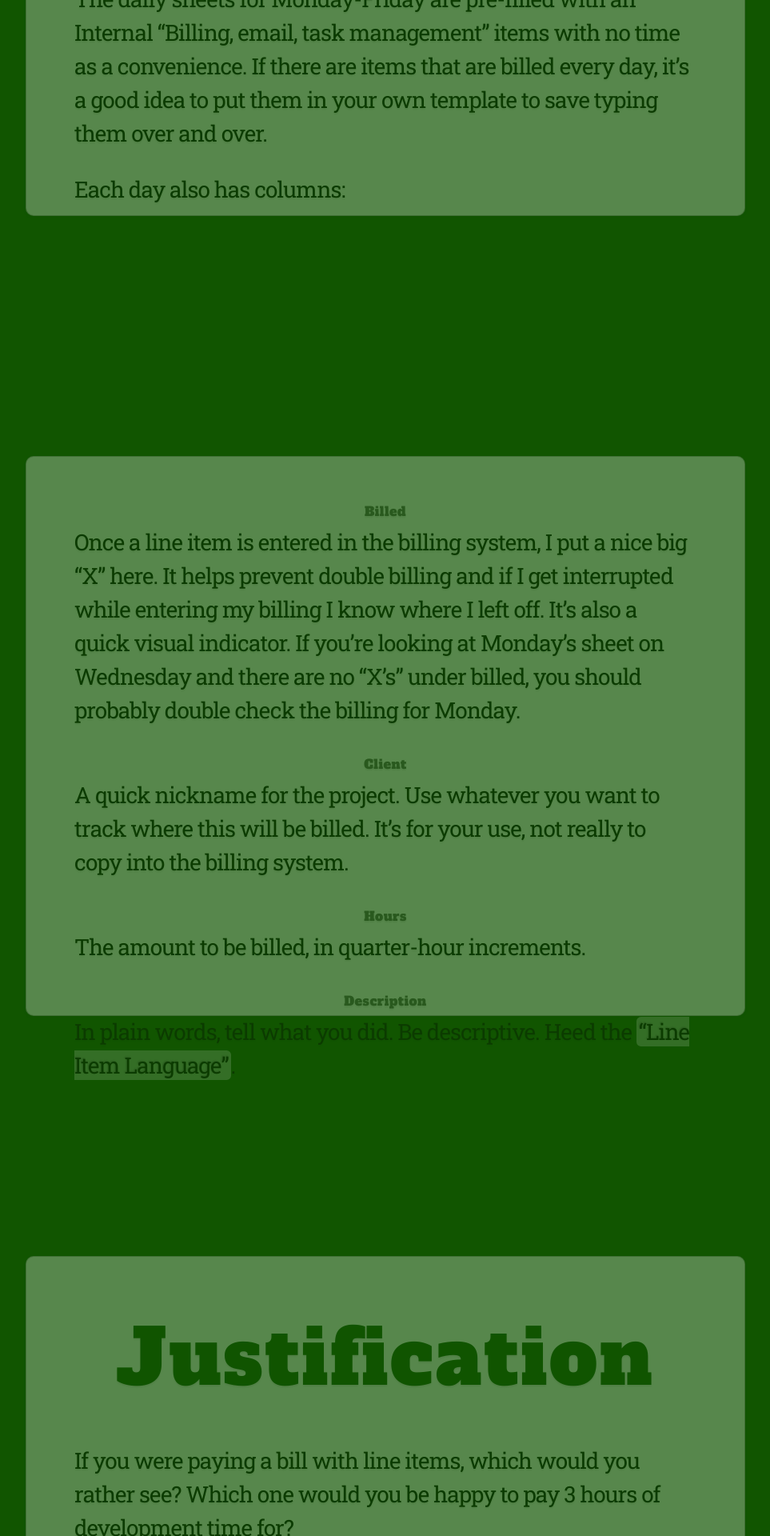
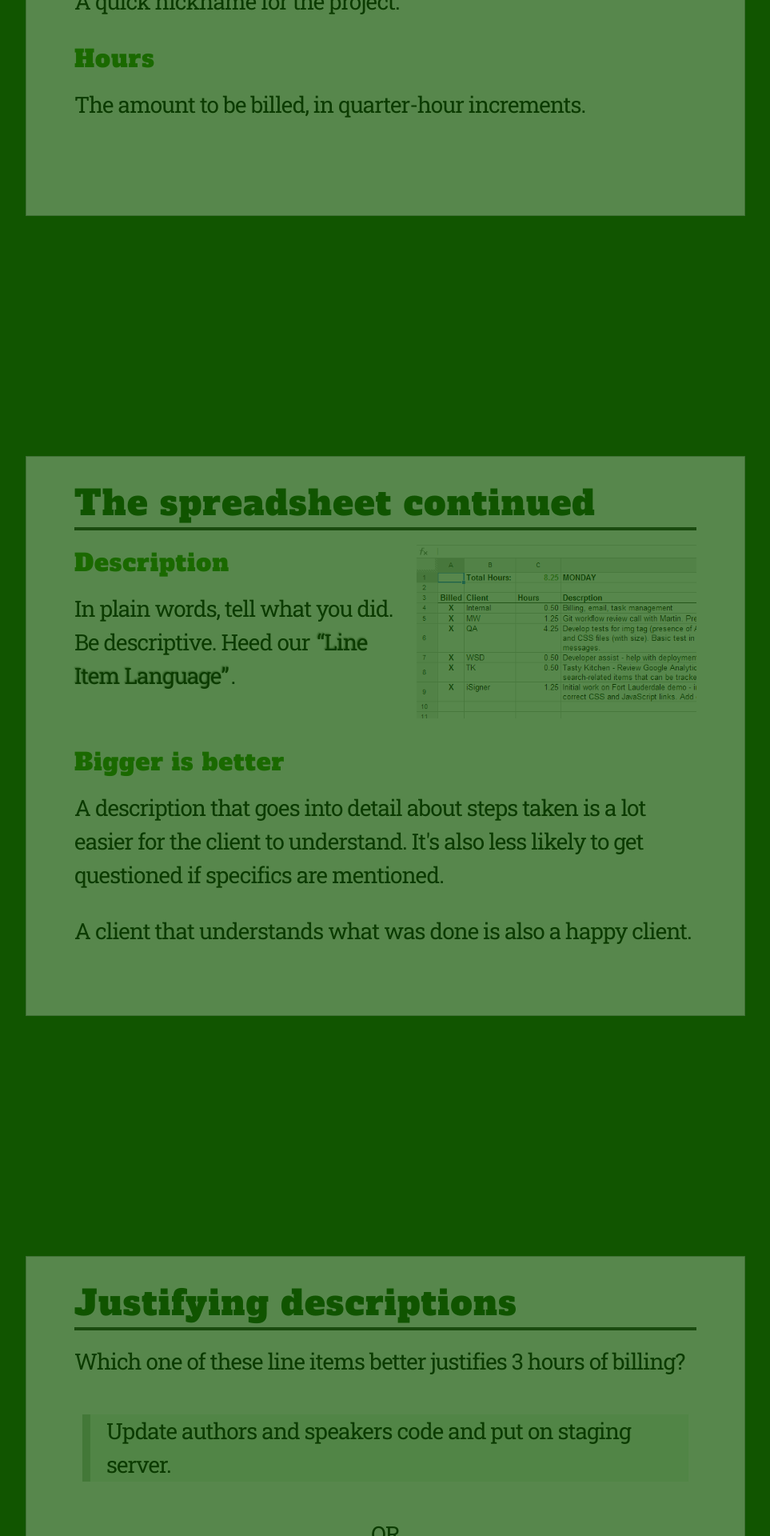
Before and after one commit to mospaw/impress.js-time-tracking-presentation, a PHP site: page / in a window 1280 px wide. Shown: the part 4480-6400 px from the top of the page at 80% size, without its empty margins (158-1121 px from the left). Run offline with PHP 8.4, Linux system fonts and the light colour scheme.

Commit message:
more progress

```diff
--- a/css/impress-demo.css
+++ b/css/impress-demo.css
@@ -39,12 +39,14 @@
     list-style: none;
 }
 blockquote, q {
-    quotes: none;
+    background: #e9f9e9;
+    border-left: 10px solid #bcb;
+    margin: 1.5em 10px;
+    padding: 0 20px;
 }
 blockquote:before, blockquote:after,
 q:before, q:after {
     content: '';
-    content: none;
 }
 
 table {
@@ -56,8 +58,13 @@
 body {
     font-family: 'Roboto Slab', serif;
     min-height: 740px;
+    background-color: #150;
+}
 
-    background: #150;
+div .background {
+    background-image: url(tiles.gif) repeat-x repeat-y ;
+    background-size: 100%;
+    background-repeat: repeat-x repeat-y;
 }
 
 
@@ -93,8 +100,8 @@
     padding: 10px 10px 0;
     margin: 20px auto;
 
-    border: 1px solid #E4C652;
-    border-radius: 10px;
+    border: 1px solid #130;
+
     background: #EEDC94;
 }
 
@@ -157,11 +164,10 @@
 
     background-color: white;
     border: 1px solid rgba(0, 0, 0, .3);
-    border-radius: 10px;
-    box-shadow: 0 2px 6px rgba(0, 0, 0, .1);
+
+    box-shadow: 0 2px 6px rgba(3px, 3px, 3px, .3);
 
     color: #300;
-    text-shadow: 0 2px 2px rgba(0, 0, 0, .1);
 
     font-family: 'Roboto Slab', serif;
     font-size: 30px;
@@ -187,6 +193,12 @@
 	margin-bottom: 28px;
     color: #000;
 }
+
+.slide p.small {
+    font-size: 21px;
+    line-height: 1.2;
+}
+
 
 .slide h1, .slide h2, .slide h3, .slide h4  {
     letter-spacing: .03em;
@@ -274,6 +286,11 @@
     float: right;
     margin: 0 0 20px 20px;
 }
+
+.slide img.border {
+    border: 2px solid black;
+}
+
 
 .slide p.img {
     text-align: center;
--- a/index.php
+++ b/index.php
@@ -17,7 +17,7 @@
     <link rel="apple-touch-icon" href="apple-touch-icon.png" />
 </head>
 <body class="impress-not-supported">
-
+<div class="background"></div>
 
 <div class="fallback-message">
     <p>Your browser <b>doesn't support the features required</b> by impress.js, so you are presented with a simplified version of this presentation.</p>
@@ -37,7 +37,6 @@
 	<h1 id="why">What is lazy?</h1>
 
 	<img class="hero" src="lazy.jpg" width="325">
-
 
 	<p>It is <i>NOT</i> sitting on a couch watching the world go by all day.</p>
 
@@ -66,8 +65,6 @@
 	<h2>Notes</h2>
 	<p>Crowd Favorite's Capsule <br>
 		&nbsp; &nbsp; - Or similar note editor</p>
-
-
 <?php slide_close(); ?>
 
 
@@ -87,87 +84,148 @@
 
 
 <?php slide_open(); ?>
-	<h2 id="the-spreadsheet">The spreadsheet</h2>
+	<h1 id="the-spreadsheet">The spreadsheet</h1>
 
-	<p>The spreadsheet linked above is a template and the core of how I track my work. I have honed it for more than a year to be a mean, lean time tracking machine. Please save your own copy before making changes.</p>
+	<img class="hero" src="spreadsheet.png" width="325">
+	<p>What the columns mean...<p>
 
-	<p>There are sheets for all 7 days of the week (just in case some weekend work sneaks in) and an “Hours Summary” sheet.</p>
+	<h2 id="billed">Billed</h2>
 
-	<p>The daily sheets for Monday-Friday are pre-filled with an Internal “Billing, email, task management” items with no time as a convenience. If there are items that are billed every day, it’s a good idea to put them in your own template to save typing them over and over.</p>
+	<p>"X" Once a line item is entered in the billing system</p>
 
-	<p>Each day also has columns:</p>
+	<h2 id="client">Client</h2>
+
+	<p>A quick nickname for the project.</p>
+
+	<h2 id="hours">Hours</h2>
+
+	<p>The amount to be billed, in quarter-hour increments.</p>
 
 <?php slide_close(); ?>
 
 
 <?php slide_open(); ?>
-	<h3 id="billed">Billed</h3>
+	<h1 id="the-spreadsheet2">The spreadsheet continued</h1>
 
-	<p>Once a line item is entered in the billing system, I put a nice big “X” here. It helps prevent double billing and if I get interrupted while entering my billing I know where I left off. It’s also a quick visual indicator. If you’re looking at Monday’s sheet on Wednesday and there are no “X’s” under billed, you should probably double check the billing for Monday.</p>
+	<img class="hero" src="spreadsheet.png" width="350">
+	<h2 id="description">Description</h2>
 
-	<h3 id="client">Client</h3>
+	<p>In plain words, tell what you did. Be descriptive. Heed our <a href="https://crowdfave.org/policies/billing-hours/">“Line Item Language”</a>.</p>
 
-	<p>A quick nickname for the project. Use whatever you want to track where this will be billed. It’s for your use, not really to copy into the billing system.</p>
+	<br>
 
-	<h3 id="hours">Hours</h3>
+	<h2 id="justification">Bigger is better</h2>
 
-	<p>The amount to be billed, in quarter-hour increments.</p>
+	<p>A description that goes into detail about steps taken is a lot easier for the client to understand. It's also less likely to get questioned
+		if specifics are mentioned.</p>
 
-	<h3 id="description">Description</h3>
-
-	<p>In plain words, tell what you did. Be descriptive. Heed the <a href="https://crowdfave.org/policies/billing-hours/">“Line Item Language”</a>.</p>
+	<p>A client that understands what was done is also a happy client.</p>
 <?php slide_close(); ?>
 
 
 <?php slide_open(); ?>
-	<h4 id="justification">Justification</h4>
+	<h1 id="the-spreadsheet3">Justifying descriptions</h1>
 
-	<p>If you were paying a bill with line items, which would you rather see? Which one would you be happy to pay 3 hours of development time for?</p>
+	<p>Which one of these line items better justifies 3 hours of billing?<p>
 
 	<blockquote>
-	  <p>Update authors and speakers code. Put on staging server.</p>
+	  <p>Update authors and speakers code and put on staging server.</p>
 	</blockquote>
 
-	<p>or</p>
+	<p style="text-align: center;">OR</p>
 
 	<blockquote>
 	  <p>Restore proper authors and speakers functionality after merge into master. Restore local dev data for same. Add logic to output speakers and authors in excerpts, but only if post is in correct categories. Pull onto cfrev, configuration, updates and testing. </p>
 	</blockquote>
 
-	<p><a href="http://en.wikipedia.org/wiki/Don_Hewitt">Don Hewitt</a> created the TV show <em>60 Minutes.</em> His line to  the reporters was “Tell me a story”. Tell our clients a story. Be specific. Make them realize the entire effort that went into their project.</p>
-
-	<p>I’ve also found that sometimes the descriptions get a bit long and need to be broken into two or more billing lines. This is fine. Simply split the time and text appropriately. Clients seem to like more billing lines with smaller times next to them that having large amounts of time billed to one line item, even with a lengthy description. </p>
-
-	<p>Bottom line: put yourself in the client’s shoes, tell a good story, and use your own judgment. </p>
 <?php slide_close(); ?>
 
 
 <?php slide_open(); ?>
-	<h3 id="task">Task</h3>
+	<h1 id="the-spreadsheet4">Descriptions are Story Telling</h1>
 
-	<p>A place to cross-reference the task or tasks (generally a URL, but sometimes just a description). When pulling up a task to work on, it’s a tiny bit of work to copy that Tasks Pro or Sifter URL into this, but a huge gain in being able to link back to what you’ve done.</p>
+	<img class="hero" src="don-hewitt.jpg" width="325">
 
-	<h3 id="notes">Notes</h3>
+	<p>Don Hewitt created the TV show <em>60 Minutes.</em> His line to  the reporters was <b>Tell me a story</b>. Tell the client a story. Be specific. Show the entire effort.</p>
 
-	<p>Notes are the free-form human-friendly stuff that should be recorded for every non-trivial task and many of the trivial ones as well. Sometime my notes are a plain language description of what I did that will be entered into the task or even proto-documentation. Other times, they are a bunch of quick line items documenting a specific process. A lot of times I copy the text of the task into my note taking pages and edit that heavily as I move on. </p>
+	<p>Long descriptions can be broken into two or more billing lines. <i>Simply split the time and text appropriately.</i></p>
 
-	<p>What goes here obviously varies greatly. What’s most important is that any fleeting thoughts that are not part of the code get captured somehow. They may not have apparent value now, but can later. And I’ve found these notes invaluable when producing documentation.</p>
+	<p>More billing lines with smaller times next to them is better than large amounts of time billed to one line item. </p>
+
+	<p>Put yourself in the client’s shoes, tell a good story, and use your own judgment. </p>
+<?php slide_close(); ?>
+
+
+<?php slide_open(); ?>
+	<h1 id="the-spreadsheet5">More columns</h1>
+
+	<img class="hero" src="spreadsheet.png" width="350">
+
+	<h2 id="task">Task</h2>
+
+	<p>A place to cross-reference the task or tasks<br>
+	&nbsp; &nbsp; - Generally a URL, but sometimes just a description<br>
+	&nbsp; &nbsp; - Great cross-reference in the future
+
+	<h2 id="notes">Notes</h2>
+
+	<p>Any quick notes that might be needed can be put in an additional notes column. Lengthier Notes should be taken in the note taking editor and linked here.</p>
+
 
 <?php slide_close(); ?>
 
 
 <?php slide_open(); ?>
-	<h1 id="what-to-track">What to track</h1>
 
-	<p>Everything. </p>
+	<h1 id="notes">Speaking of Notes</h1>
 
-	<p>If you’re doing something internal, bill it. If you’re doing something for a client project, bill it. If you’re doing something “miscellaneous”, bill it. My rule of thumb is that any task that requires only a minute or two (answering a simple question, a quick reply to an email) doesn’t necessarily need to be billed and can get rolled into the “Billing, email, task management” task. Anything that takes more than a few minutes gets billed. If in doubt, bill it instead of rolling it into “Billing, email, task management”, which should generally be around 30 minutes a day or less.</p>
+	<img class="hero" src="capsule.png" width="300">
 
-	<p>It’s perfectly fine to roll two or three minor tasks into one billing line if they’re all related to one client.</p>
+	<p>The free-form human-friendly stuff that should be recorded for every non-trivial task and many of the trivial ones as well.</p>
 
-	<p>As developers, it’s our responsibility to provide an accurate <em>and complete</em> record of what we do. If something needs to be adjusted, it’s up to managers to make the adjustment or at least bring it to your attention. By not billing everything, even internal or “overhead”, you are denying the company that critical information. </p>
+	<h2>Forms that notes can take</h2>
 
-	<p>Bottom line: if you’re going to err, err on the side of billing too much and providing too much information. It’s far easier to remove unneeded information and adjust a billing line than it is to read someone’s mind.</p>
+	<p> - Plain language description of what was done<br>
+		- Line items documenting a specific process<br>
+		- End user or technial documentation<br>
+		- Any combintation of these
+	</p>
+
+	<p>What’s most important is that any fleeting thoughts that are not part of the code get captured and organized somehow.</p>
+
+<?php slide_close(); ?>
+
+
+<?php slide_open(); ?>
+	<h1 id="what-to-track">What should you track &amp; bill?</h1>
+
+	<img class="hero border" src="tracking.jpg" width="300">
+
+	<p>Answer: <b>Everything</b></p>
+
+	<p>If a task takes minute or two it can get rolled into “Billing, email, task management”</p>
+
+	<p>Anything that takes more than a few minutes gets billed.</p>
+
+	<p>If in doubt, <b>bill it</b> instead of rolling it into “Billing, email, task management”, which should generally be around 30 minutes a day or less.</p>
+
+	<p class="small"><b>Note:</b> It’s perfectly fine to roll two or three minor tasks into one billing line if they’re all related to one client.</p>
+
+<?php slide_close(); ?>
+
+
+<?php slide_open(); ?>
+	<h1 id="what-to-track">Why track <i>everything</i>?</h1>
+
+	<p>It’s our responsibility to provide an accurate <em>and complete</em> record of what we do.<p>
+
+	<p>If something needs to be adjusted, it’s up to managers to make the adjustment or at least bring it to your attention. By billing everything &mdash; even internal or “overhead” &mdash; you are providing the company critical information. </p>
+
+	<h2>Bottom Line</h2>
+
+	<p>If you’re going to err, err on the side of billing too much and providing too much information.</p>
+
+	<p>It’s far easier to remove unneeded information and adjust a billing line than it is to read someone’s mind.</p>
 
 <?php slide_close(); ?>
 
@@ -183,6 +241,12 @@
 
 	<p>That gives you a fresh and empty spreadsheet for next week and lets you get started billing this week’s activities.</p>
 
+<?php slide_close(); ?>
+
+
+<?php slide_open(); ?>
+	<h1 id="workflow2">Workflow</h1>
+
 	<h2 id="starting-a-new-task">Starting a new task</h2>
 
 	<p>When starting a new task, I click on the Simple Time Track icon and add a new stopwatch with a name for that task. I then create a line item on today’s spreadsheet with the client name and paste the URL to the task (Sifter, TasksPro, GitHub issue, etc.) into the task column. I also usually put in a quick summary under “Description”.</p>
@@ -193,9 +257,15 @@
 
 
 <?php slide_open(); ?>
-	<h2 id="switching-tasks">Switching tasks</h2>
+	<h1 id="switching-tasks">Switching tasks</h1>
 
-	<p>When switching tasks, I’ve gotten into the habit of also switching the stopwatch or creating a new one as necessary. That way, you’re always correctly tracking time. You can always split time out or combine it later if necessary, but always track it.</p>
+	<img class="hero" src="simple-time-track.png" width="375">
+
+	<p>When switching tasks, I’ve gotten into the habit of also switching the stopwatch or creating a new one as necessary.</p>
+
+	<p>By doing this, you’re always correctly tracking time. You can always split time out or combine it later if necessary.
+
+	<p>But no matter what, <b>always track your time</b>.</p>
 
 <?php slide_close(); ?>
 
@@ -203,6 +273,8 @@
 
 <?php slide_open(); ?>
 	<h1 id="tldr">TL;DR</h1>
+
+	<img class="hero" src="cool-story.jpg" width="325">
 
 	<p>If you don’t bill, the company doesn’t get paid. If the company doesn’t get paid, you get don’t paid. Do your billing and get paid. Tracking time is actually easy. Bonus: if you track everything you do accurately, explaining what you did later on is a lot easier. </p>
 
@@ -212,6 +284,8 @@
 
 <?php slide_open(); ?>
 	<h1 id="conclusion">Conclusion</h1>
+
+	<img class="hero" src="aliens.jpg" width="325">
 
 	<p>The more successful you are at tracking time completely and accurately as well as billing that time, the more successful your projects, and therefore the company, will be. You will also have a comprehensive record of everything you do, which makes those “down the road” questions much easier to answer.</p>
 
```
Also changed, not shown: aliens.jpg (added), cool-story.jpg (added), don-hewitt.jpg (added), tiles.gif (added), tracking.jpg (added).
